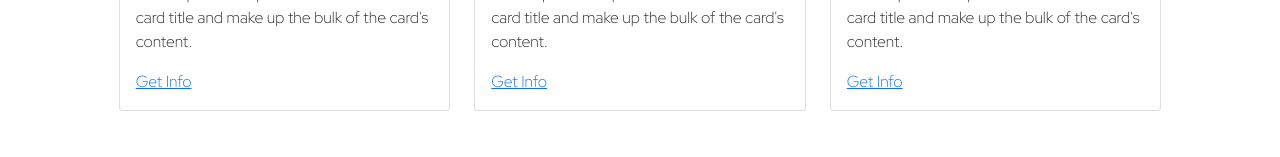
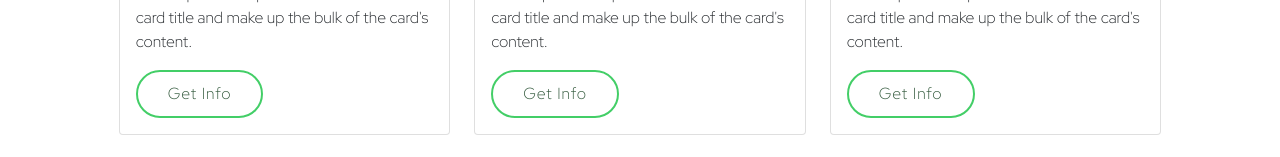
Before and after one commit to maurya512/yoga, a React (Create React App) app: page /service in a window 1280 px wide. Shown: the part 541-698 px from the top of the page. Built offline with nearby package versions, Linux system fonts and the light colour scheme.

Commit message:
changed the styling of buttons and more to make it uniform throughout

```diff
--- a/src/index.css
+++ b/src/index.css
@@ -78,9 +78,10 @@
   padding: 10px 30px;
   border-radius: 50px;
   transition: 0.5s;
-  color: rgba(6, 139, 39, 0.836);
+  color: rgba(4, 51, 16, 0.836);
   border: 2px solid rgba(31, 197, 73, 0.836);
   text-transform: none;
+  text-decoration: none;
 }
 
 #header .btn-get-started:hover {
@@ -114,3 +115,43 @@
     transform: translateY(-10px);
   }
 }
+
+/* button styling for card component */
+.card-body .btn-get-started {
+  font-weight: 500;
+  font-size: 16px;
+  letter-spacing: 1px;
+  display: inline-block;
+  padding: 10px 30px;
+  border-radius: 50px;
+  transition: 0.5s;
+  color: rgba(4, 51, 16, 0.836);
+  border: 2px solid rgba(31, 197, 73, 0.836);
+  text-transform: none;
+  text-decoration: none;
+}
+
+.card-body .btn-get-started:hover {
+  background: seagreen;
+  color: #fff;
+}
+
+/* button styling for contact component */
+.col-8 .btn-get-started {
+  font-weight: 500;
+  font-size: 16px;
+  letter-spacing: 1px;
+  display: inline-block;
+  padding: 10px 30px;
+  border-radius: 50px;
+  transition: 0.5s;
+  color: rgba(4, 51, 16, 0.836);
+  border: 2px solid rgba(31, 197, 73, 0.836);
+  text-transform: none;
+  text-decoration: none;
+}
+
+.col-8 .btn-get-started:hover {
+  background: seagreen;
+  color: #fff;
+}
```
